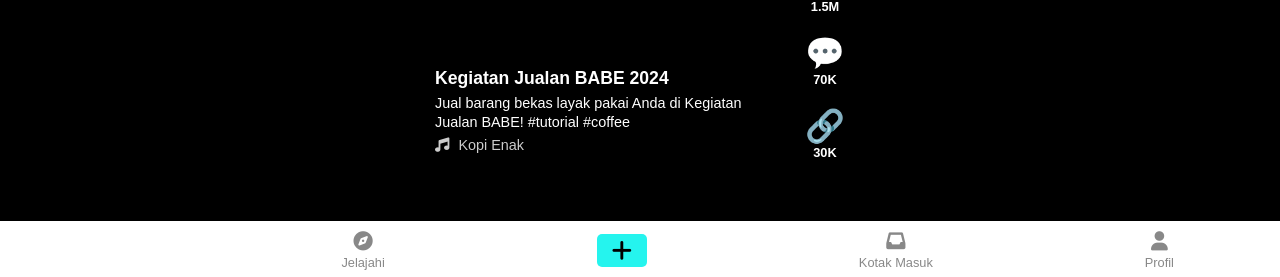
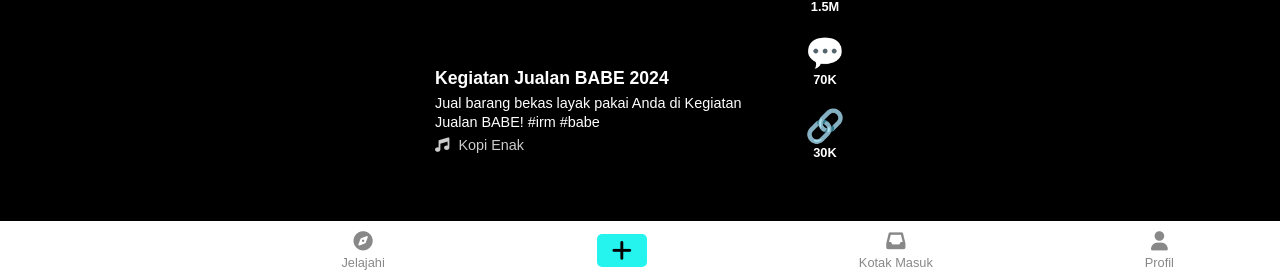
Before and after one commit to x-qmo/x-qmo.github.io, a Jekyll site: the page built from _landing_pages/viges.md, in a window 1280 px wide. Shown: the part 3320-3597 px from the top of the page. Built offline with Jekyll 4.4.1, drawn with Linux system fonts in a browser that asks for light colours.

Commit message:
Update viges.md

```diff
--- a/_landing_pages/viges.md
+++ b/_landing_pages/viges.md
@@ -17,7 +17,7 @@ description: Viges Video Geser menghadirkan cuplikan menarik kegiatan Yayasan In
                         <div class="user-info">
                             <div class="username-and-desc" id="interactiveText">
                                 <h3>Kegiatan Jualan BABE 2024</h3>
-                                <p>Jual barang bekas layak pakai Anda di Kegiatan Jualan BABE! #tutorial #coffee</p>
+                                <p>Jual barang bekas layak pakai Anda di Kegiatan Jualan BABE! #irm #babe</p>
                                 <p class="audio-info"><i class="fas fa-music"></i> Kopi Enak</p>
                             </div>
                         </div>
@@ -40,7 +40,7 @@ description: Viges Video Geser menghadirkan cuplikan menarik kegiatan Yayasan In
                         <div class="user-info">
                             <div class="username-and-desc">
                                 <h3>Berbagi Nasi Box</h3>
-                                <p>Bagi-bagi nasi box di bulan juni #tutorial #coffee</p>
+                                <p>Bagi-bagi nasi box di bulan juni #irm #berbagi</p>
                                 <p class="audio-info"><i class="fas fa-music"></i> Kopi Enak</p>
                             </div>
                         </div>
@@ -59,8 +59,8 @@ description: Viges Video Geser menghadirkan cuplikan menarik kegiatan Yayasan In
                     <div class="video-details">
                         <div class="user-info">
                             <div class="username-and-desc">
-                                <h3>@another_creator</h3>
-                                <p>Tutorial singkat bikin kopi ini! #tutorial #coffee</p>
+                                <h3>Berbagi Nasi Box 2025</h3>
+                                <p>Berbagi Nasi Box #irm</p>
                                 <p class="audio-info"><i class="fas fa-music"></i> Kopi Enak</p>
                             </div>
                         </div>
@@ -79,8 +79,8 @@ description: Viges Video Geser menghadirkan cuplikan menarik kegiatan Yayasan In
                     <div class="video-details">
                         <div class="user-info">
                             <div class="username-and-desc">
-                                <h3>@another_creator</h3>
-                                <p>Tutorial singkat bikin kopi ini! #tutorial #coffee</p>
+                                <h3>Makan Gratis</h3>
+                                <p>Yuk, makan gratis #irm #makangratis</p>
                                 <p class="audio-info"><i class="fas fa-music"></i> Kopi Enak</p>
                             </div>
                         </div>
```
